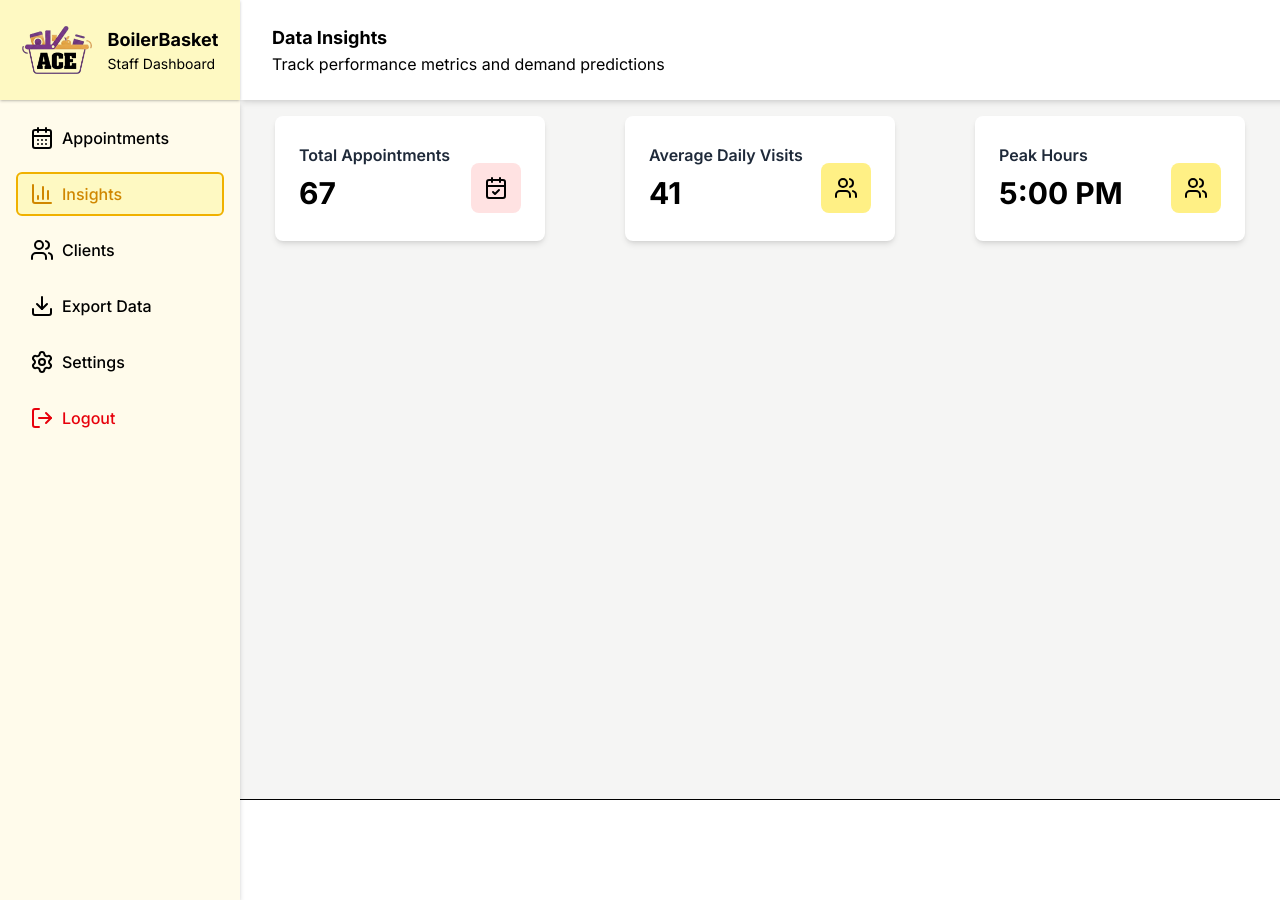
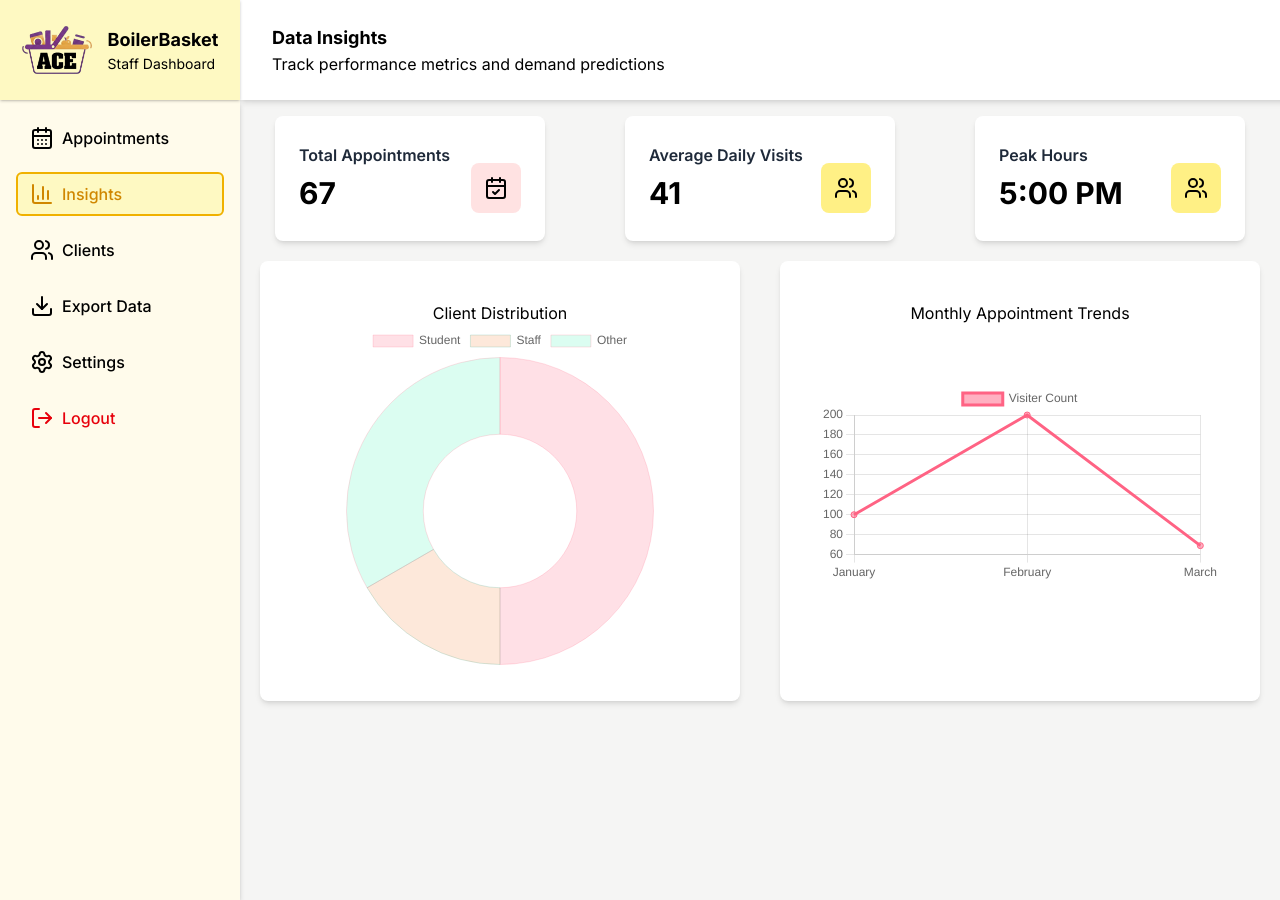
Before and after one commit to vivankumarr/boilerbasket, a Next.js app: page /admin/insights in a window 1280 px wide. Before the commit the page ends 800 px from the top, so only its background shows below. Built offline with nearby package versions, Linux system fonts and the light colour scheme; no server answers.

Commit message:
added graph templates for insights page

```diff
--- a/package.json
+++ b/package.json
@@ -20,6 +20,7 @@
     "lucide-react": "^0.544.0",
     "next": "15.5.4",
     "react": "19.1.0",
+    "react-chartjs-2": "^5.3.1",
     "react-dom": "19.1.0",
     "tailwind-merge": "^3.3.1"
   },
--- /dev/null
+++ b/src/app/admin/insights/Linechart.jsx
@@ -0,0 +1,47 @@
+/* This is a template graph for the Linechart visible on the Figma */
+
+//necessary imports (don't change)
+import {
+    Chart as ChartJS,
+    CategoryScale,
+    LinearScale,
+    PointElement,
+    LineElement,
+    Title,
+    Tooltip,
+    Legend,
+} from 'chart.js';
+
+import { Line } from 'react-chartjs-2';
+
+ChartJS.register(
+    CategoryScale,
+    LinearScale,
+    PointElement,
+    LineElement,
+    Title,
+    Tooltip,
+    Legend
+);
+
+//maybe make the data be visible for only the next couple of months
+const labels = ['January', 'February', 'March'];
+
+
+//template for the data, fill in with actual data from supabase
+export const data = {
+    labels,
+    datasets: [{
+        label: "Visiter Count",
+        data: [100, 200, 69],
+        borderColor: 'rgb(255, 99, 132)',
+        backgroundColor: 'rgba(255, 99, 132, 0.5)',
+    }]
+}
+
+
+export default function Linechart() {
+    return (
+        <Line data={data}></Line>
+    )
+}
--- /dev/null
+++ b/src/app/admin/insights/Piechart.jsx
@@ -0,0 +1,38 @@
+import { Chart as ChartJS, ArcElement, Tooltip, Legend, Title } from "chart.js";
+import { Doughnut } from "react-chartjs-2";
+
+ChartJS.register(ArcElement, Tooltip, Legend, Title);
+
+export const data = {
+    labels: ['Student', 'Staff', 'Other'],
+    datasets: [{
+        data: [300, 100, 200],
+        backgroundColor: [
+            'rgba(255, 99, 132, 0.2)',
+            'rgba(245, 139, 73, 0.2)',
+            'rgba(78, 242, 187, 0.2)'
+        ],
+        borderColor: [
+            'rgba(255, 99, 132, 0.2)',
+            'rgba(54, 162, 132, 0.2)',
+            'rgba(255, 99, 132, 0.2)',
+        ],
+        borderWidth: 1,
+    }]
+};
+
+//optional options if you'd like :)
+export const options = {
+    plugins: {
+        title: {
+            display: true,
+            text: 'Client Distribution',
+        }
+    }
+}
+
+export default function Piechart () {
+    return (
+        <Doughnut data={data}/>
+    )
+}
--- a/src/app/admin/insights/page.jsx
+++ b/src/app/admin/insights/page.jsx
@@ -1,6 +1,9 @@
+"use client";
+
 import StatCard from "@/components/StatCard.jsx"
 import {CalendarCheck, Users} from "lucide-react";
-import { Chart } from "chart.js";
+import Piechart from "./Piechart.jsx"
+import Linechart from "./Linechart.jsx";
 
 export default function page () {
 
@@ -11,6 +14,22 @@ export default function page () {
             <StatCard title={"Average Daily Visits"} value={41} icon={<Users/>} iconBg={"bg-yellow-200"}/>
             <StatCard title={"Peak Hours"} value={"5:00 PM"} icon={<Users/>} iconBg={"bg-yellow-200"}/>
         </div>
+        <div className="mt-5 flex flex-row space-x-10 justify-center">
+          <div className="bg-white shadow-md rounded-lg p-10 w-120 h-110">
+            <div className="flex flex-col items-center h-85">
+              <span className="">Client Distribution</span>
+              <Piechart></Piechart>
+            </div>
+          </div>
+          <div className="bg-white shadow-md rounded-lg p-10 w-120 h-110">
+            <div className="flex flex-col items-center h-85">
+              <span className="">Monthly Appointment Trends</span>
+              <div className="w-full h-full flex items-center">
+                <Linechart ></Linechart>
+              </div>
+            </div>
+          </div>
+        </div>
     </>
   )
 }
--- a/src/app/admin/layout.jsx
+++ b/src/app/admin/layout.jsx
@@ -17,7 +17,7 @@ const parentDiv = 'bg-black \
 // Manually (for now) remove excess space
 const contentDiv = 'bg-stone-100 p-4 \
 					relative top-25 left-60 \
-					w-[calc(100%-15rem)] h-[calc(100%-6.3rem)]'
+					w-[calc(100%-15rem)] h-full'
 
 const logoDiv = 'bg-yellow-100 \
 				justify-center \
--- a/src/app/book/page.jsx
+++ b/src/app/book/page.jsx
@@ -88,6 +88,8 @@ function makeSlots(blockedTimes, existingAppts) {
     const isolateDate = workingDate.toISOString().split('T')[0];
     const day = workingDate.getDay();
 
+    console.log(d);
+
     //if the day is not a sunday or tuesday, then skip
     if (day != 0 && day != 2) continue;
 
```
Also changed, not shown: 1 other file (tests, documents, lock files or other folders).
